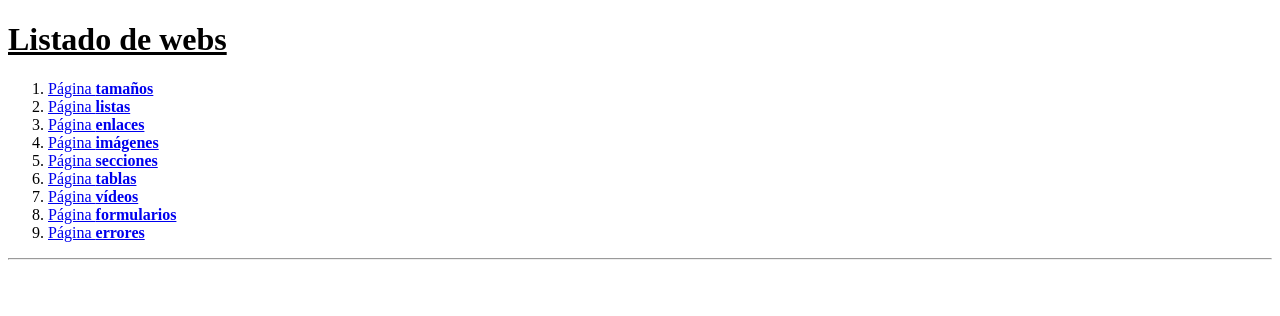
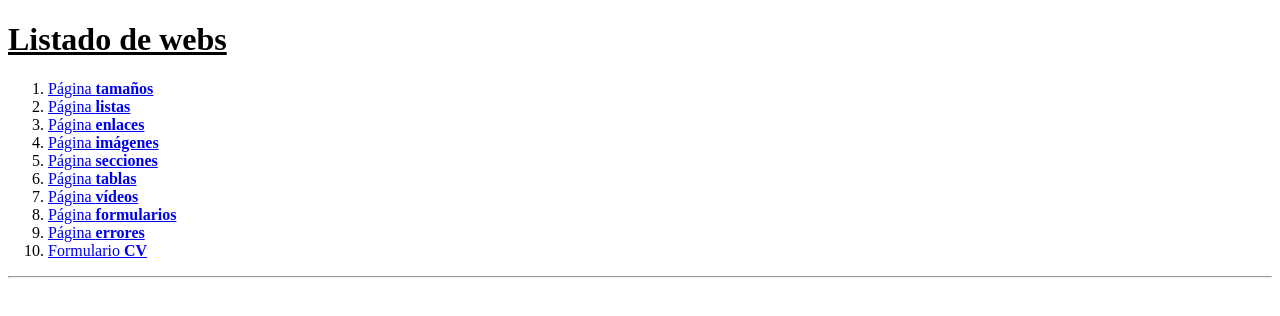
Before and after one commit to 1DAW-josecor475/Sitio-Web, a plain HTML site: page index.html in a window 1280 px wide. Drawn offline with Linux system fonts and the light colour scheme.

Commit message:
Form added to index

```diff
--- a/index.html
+++ b/index.html
@@ -17,6 +17,7 @@
         <li><a href="7videos.html">Página <b>vídeos</b></a></li>
         <li><a href="8formularios.html">Página <b>formularios</b></a></li>
         <li><a href="9errores.html">Página <b>errores</b></a></li>
+        <li><a href="JoseAntonio_FORM.html">Formulario <b>CV</b></a></li>
     </ol>
     <hr>
 </body>
```
